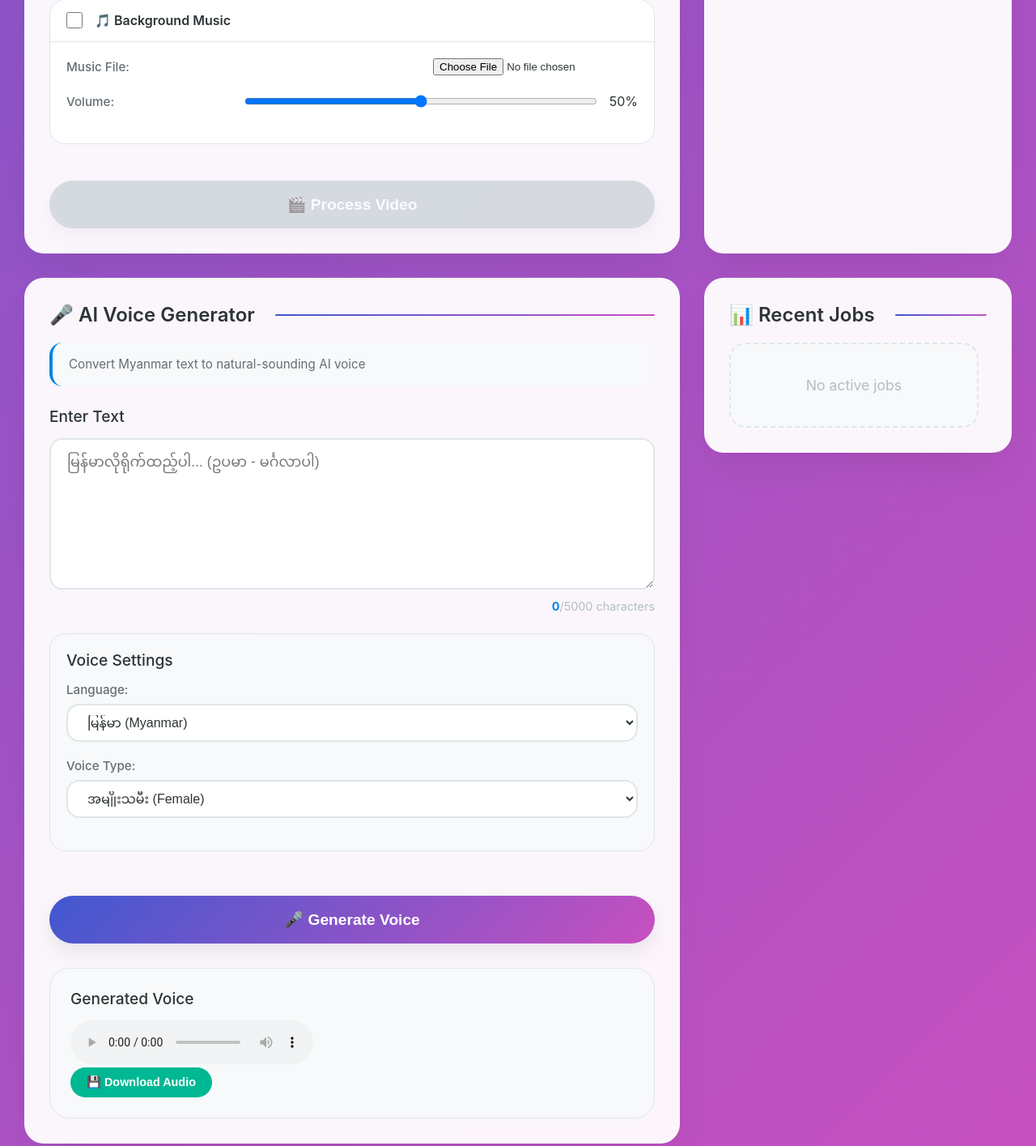
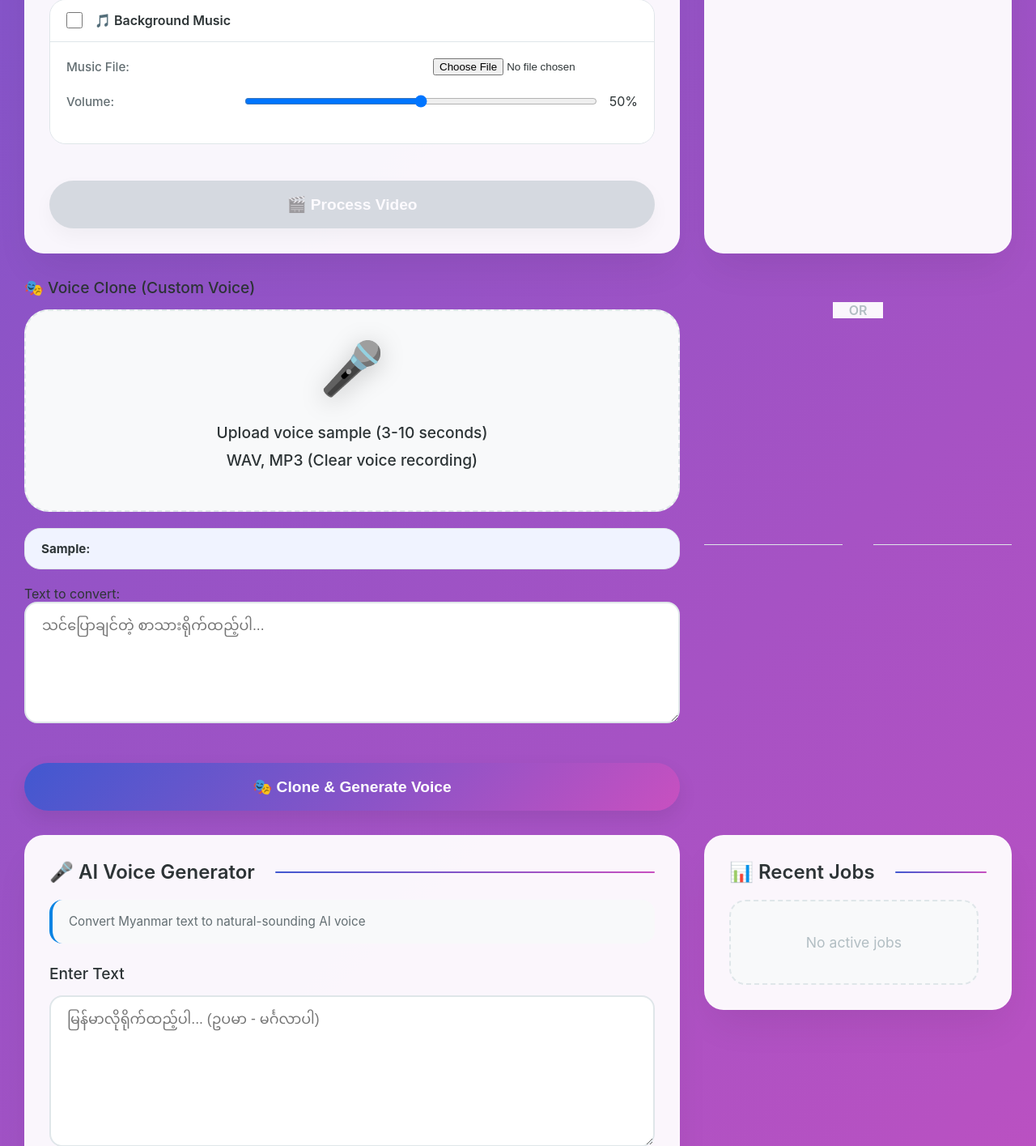
Before and after one commit to Hanlinkyaw/aivideo_editor, a Flask app: page / in a window 1280 px wide. Shown: the part 3470-4885 px from the top of the page at 81% size. Run offline with Flask 3, Linux system fonts and the light colour scheme; some web fonts are replaced.

Commit message:
New add Voice Clone Button Using to python version 3.11 for TTS module API Voice Clone

```diff
--- a/app.py
+++ b/app.py
@@ -1111,6 +1111,88 @@ def health_check():
 @app.errorhandler(413)
 def too_large(e):
     return jsonify({'error': 'File too large. Maximum size is 1GB'}), 413
+# Voice Clone functions ထည့်မယ် (app.py ရဲ့ အောက်ဆုံးမှာ ထည့်ပါ)
+
+# ==================== VOICE CLONE FEATURE ====================
+
+try:
+    from TTS.api import TTS
+    print("✅ TTS imported successfully for voice cloning")
+except ImportError as e:
+    print(f"❌ TTS import error: {e}")
+    print("Please install TTS: pip install TTS")
+
+@app.route('/voice-clone', methods=['POST'])
+@login_required
+def clone_voice():
+    """Clone voice from audio sample"""
+    try:
+        logger.info(f"Voice clone request from user {current_user.id}")
+
+        if 'audio' not in request.files:
+            return jsonify({'error': 'No audio file provided'}), 400
+
+        text = request.form.get('text', '')
+        if not text:
+            return jsonify({'error': 'No text provided'}), 400
+
+        audio_file = request.files['audio']
+        if not allowed_file(audio_file.filename):
+            return jsonify({'error': 'Invalid audio file type'}), 400
+
+        job_id = str(uuid.uuid4())
+
+        # Save uploaded audio sample
+        sample_filename = f"{job_id}_sample.wav"
+        sample_path = os.path.join(app.config['AUDIO_FOLDER'], sample_filename)
+        audio_file.save(sample_path)
+
+        # Initialize TTS with voice cloning
+        tts = TTS("tts_models/multilingual/multi-dataset/xtts_v2", gpu=False)
+
+        # Generate cloned voice
+        output_filename = f"{job_id}_cloned.wav"
+        output_path = os.path.join(app.config['AUDIO_FOLDER'], output_filename)
+
+        tts.tts_to_file(
+            text=text,
+            speaker_wav=sample_path,
+            language="my",  # Myanmar language
+            file_path=output_path
+        )
+
+        # Save to database
+        voice_id = str(uuid.uuid4())
+        conn = sqlite3.connect('users.db')
+        c = conn.cursor()
+        c.execute("""INSERT INTO voices
+                     (id, user_id, text, audio_path, language, created_at)
+                     VALUES (?, ?, ?, ?, ?, ?)""",
+                 (voice_id, current_user.id, text[:100], output_path, 'my-clone', datetime.now()))
+        conn.commit()
+        conn.close()
+
+        # Cleanup sample file
+        os.remove(sample_path)
+
+        return jsonify({
+            'job_id': job_id,
+            'voice_id': voice_id,
+            'audio_url': f"/audio/{output_filename}",
+            'text': text[:100] + ('...' if len(text) > 100 else '')
+        })
+
+    except Exception as e:
+        logger.error(f"Voice clone error: {str(e)}")
+        return jsonify({'error': str(e)}), 500
+
+@app.route('/clone-status/<job_id>')
+@login_required
+def clone_status(job_id):
+    """Check voice clone status"""
+    # Simple implementation - can be expanded
+    return jsonify({'status': 'completed'})
+
 
 if __name__ == '__main__':
     print("\n" + "="*70)
--- a/static/script.js
+++ b/static/script.js
@@ -34,6 +34,114 @@ document.addEventListener('DOMContentLoaded', function() {
     const generateVoiceBtn = document.getElementById('generateVoiceBtn');
     const textCount = document.getElementById('textCount');
 
+
+    // ========== VOICE CLONE ==========
+
+    // Clone upload area handlers
+    const cloneUploadArea = document.getElementById('cloneUploadArea');
+    const cloneAudioInput = document.getElementById('cloneAudioInput');
+    const cloneFileInfo = document.getElementById('cloneFileInfo');
+    const cloneFileName = document.getElementById('cloneFileName');
+    const cloneVoiceBtn = document.getElementById('cloneVoiceBtn');
+
+	// ==========Voice Clone===========
+	    if (cloneUploadArea) {
+	    cloneUploadArea.addEventListener('click', () => {
+	        cloneAudioInput.click();
+	    });
+
+	    cloneUploadArea.addEventListener('dragover', (e) => {
+	        e.preventDefault();
+	        cloneUploadArea.classList.add('dragover');
+	    });
+
+	    cloneUploadArea.addEventListener('dragleave', () => {
+	        cloneUploadArea.classList.remove('dragover');
+	    });
+
+	    cloneUploadArea.addEventListener('drop', (e) => {
+	        e.preventDefault();
+	        cloneUploadArea.classList.remove('dragover');
+	        const files = e.dataTransfer.files;
+	        if (files.length > 0) {
+	            cloneAudioInput.files = files;
+	            handleCloneFileSelect(files[0]);
+	        }
+	    });
+	}
+
+	if (cloneAudioInput) {
+	    cloneAudioInput.addEventListener('change', (e) => {
+	        if (e.target.files.length > 0) {
+	            handleCloneFileSelect(e.target.files[0]);
+	        }
+	    });
+	}
+
+	function handleCloneFileSelect(file) {
+	    if (file.type.startsWith('audio/')) {
+	        cloneFileInfo.classList.remove('hidden');
+	        cloneFileName.textContent = file.name;
+	        console.log('Clone audio selected:', file.name);
+	    } else {
+	        alert('Please select an audio file');
+	    }
+	}
+
+	if (cloneVoiceBtn) {
+	    cloneVoiceBtn.addEventListener('click', cloneVoice);
+	}
+
+	async function cloneVoice() {
+	    const audioFile = cloneAudioInput.files[0];
+	    const text = document.getElementById('cloneText').value;
+
+	    if (!audioFile) {
+	        alert('Please upload a voice sample');
+	        return;
+	    }
+
+	    if (!text) {
+	        alert('Please enter text to convert');
+	        return;
+	    }
+
+	    showProgressModal('Cloning Voice...');
+
+	    const formData = new FormData();
+	    formData.append('audio', audioFile);
+	    formData.append('text', text);
+
+	    try {
+	        const response = await fetch('/voice-clone', {
+	            method: 'POST',
+	            body: formData
+	        });
+
+	        const data = await response.json();
+
+	        if (response.ok) {
+	            hideProgressModal();
+
+	            // Show result
+	            const voiceResult = document.getElementById('voiceResult');
+	            const voiceAudio = document.getElementById('voiceAudio');
+
+	            voiceResult.classList.remove('hidden');
+	            voiceAudio.src = data.audio_url;
+	            voiceAudio.load();
+
+	            alert('Voice cloned successfully!');
+	        } else {
+	            hideProgressModal();
+	            alert('Error: ' + data.error);
+	        }
+	    } catch (error) {
+	        console.error('Clone error:', error);
+	        hideProgressModal();
+	        alert('Voice clone failed: ' + error.message);
+	    }
+	}
     // Check if elements exist
     if (!uploadArea || !videoInput) {
         console.error('Required elements not found!');
--- a/static/style.css
+++ b/static/style.css
@@ -1237,3 +1237,34 @@ textarea.form-control {
 
 .transcript-content {
     background: var(--bg
+
+/* For Voice Clone  */
+
+.voice-clone-section {
+    margin-bottom: 30px;
+    padding: 20px;
+    background: var(--bg-secondary);
+    border-radius: 20px;
+    border: 2px solid var(--accent-gradient);
+}
+
+.voice-clone-card {
+    margin-top: 15px;
+}
+
+.voice-clone-card .upload-area {
+    min-height: 150px;
+    padding: 20px;
+}
+
+.voice-clone-card .upload-icon {
+    font-size: 48px;
+}
+
+.clone-preview {
+    margin-top: 15px;
+    padding: 15px;
+    background: var(--bg-primary);
+    border-radius: 15px;
+    border: 1px solid var(--border-color);
+}
--- a/templates/index.html
+++ b/templates/index.html
@@ -461,6 +461,41 @@
                 </div>
             </div>
 
+	    <!-- templates/index.html ထဲက voicePanel ထဲမှာ ထည့်ပါ -->
+
+	<!-- Voice Clone Section (အပေါ်ဆုံးမှာ ထည့်) -->
+	<div class="voice-clone-section">
+	    <h3>🎭 Voice Clone (Custom Voice)</h3>
+	    <div class="voice-clone-card">
+	        <div class="upload-area" id="cloneUploadArea">
+	            <input type="file" id="cloneAudioInput" accept="audio/*" hidden>
+	            <div class="upload-content">
+	                <span class="upload-icon">🎤</span>
+	                <p>Upload voice sample (3-10 seconds)</p>
+	                <p class="small">WAV, MP3 (Clear voice recording)</p>
+	            </div>
+	        </div>
+	        <div id="cloneFileInfo" class="file-info hidden">
+	            <p><strong>Sample:</strong> <span id="cloneFileName"></span></p>
+	        </div>
+
+	        <div class="text-section" style="margin-top: 20px;">
+	            <label>Text to convert:</label>
+	            <textarea id="cloneText" class="form-control" rows="3" placeholder="သင်ပြောချင်တဲ့ စာသားရိုက်ထည့်ပါ..."></textarea>
+	        </div>
+
+	        <button class="process-btn" id="cloneVoiceBtn" style="margin-top: 20px;">
+	            <span>🎭 Clone & Generate Voice</span>
+	        </button>
+	    </div>
+	</div>
+
+	<div class="or-divider">
+	    <span>OR</span>
+	</div>
+
+	<!-- Old voice generator continues below -->
+
             <!-- AI Voice Generator Panel -->
             <div class="left-panel hidden" id="voicePanel">
                 <h2>🎤 AI Voice Generator</h2>
```
Also changed, not shown: users.db.
